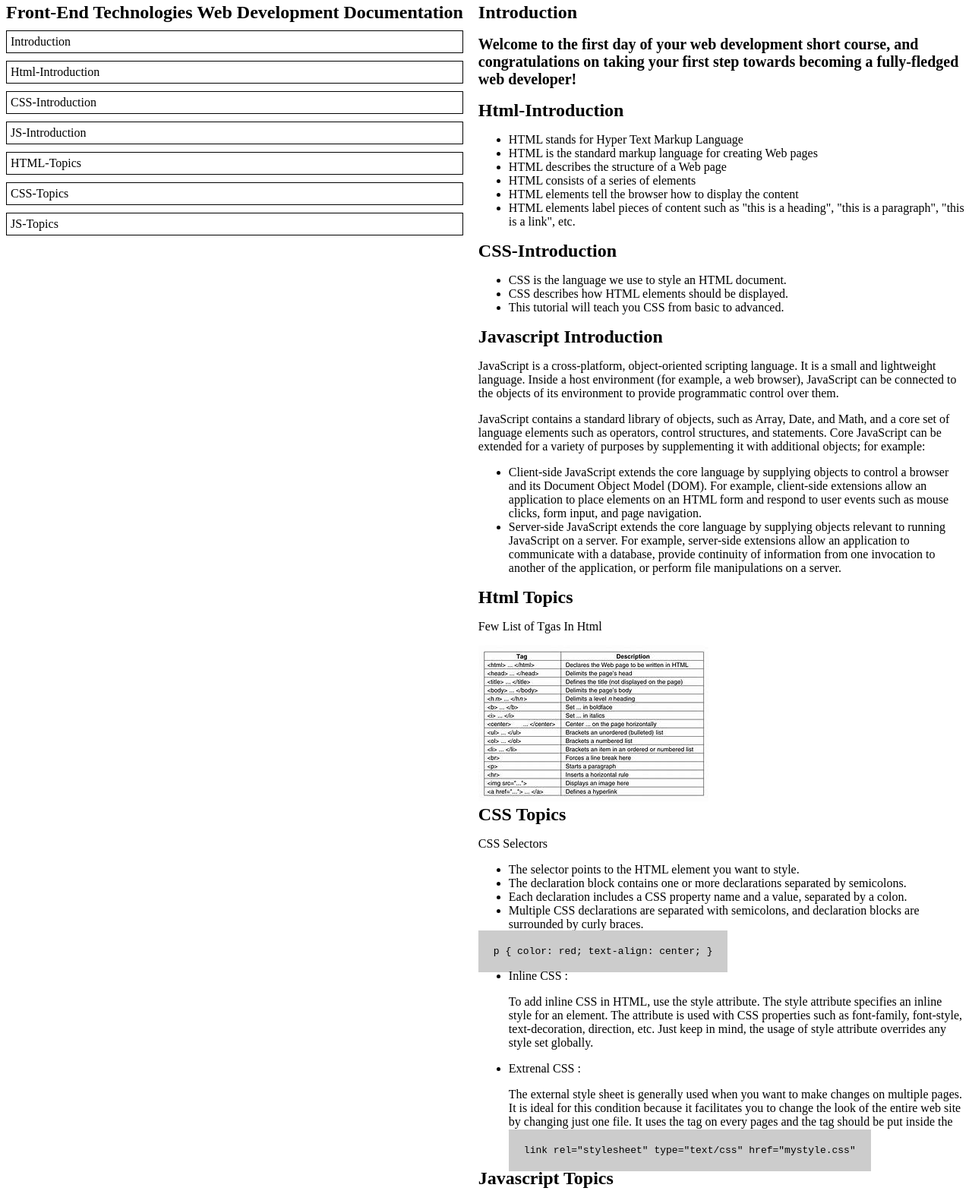
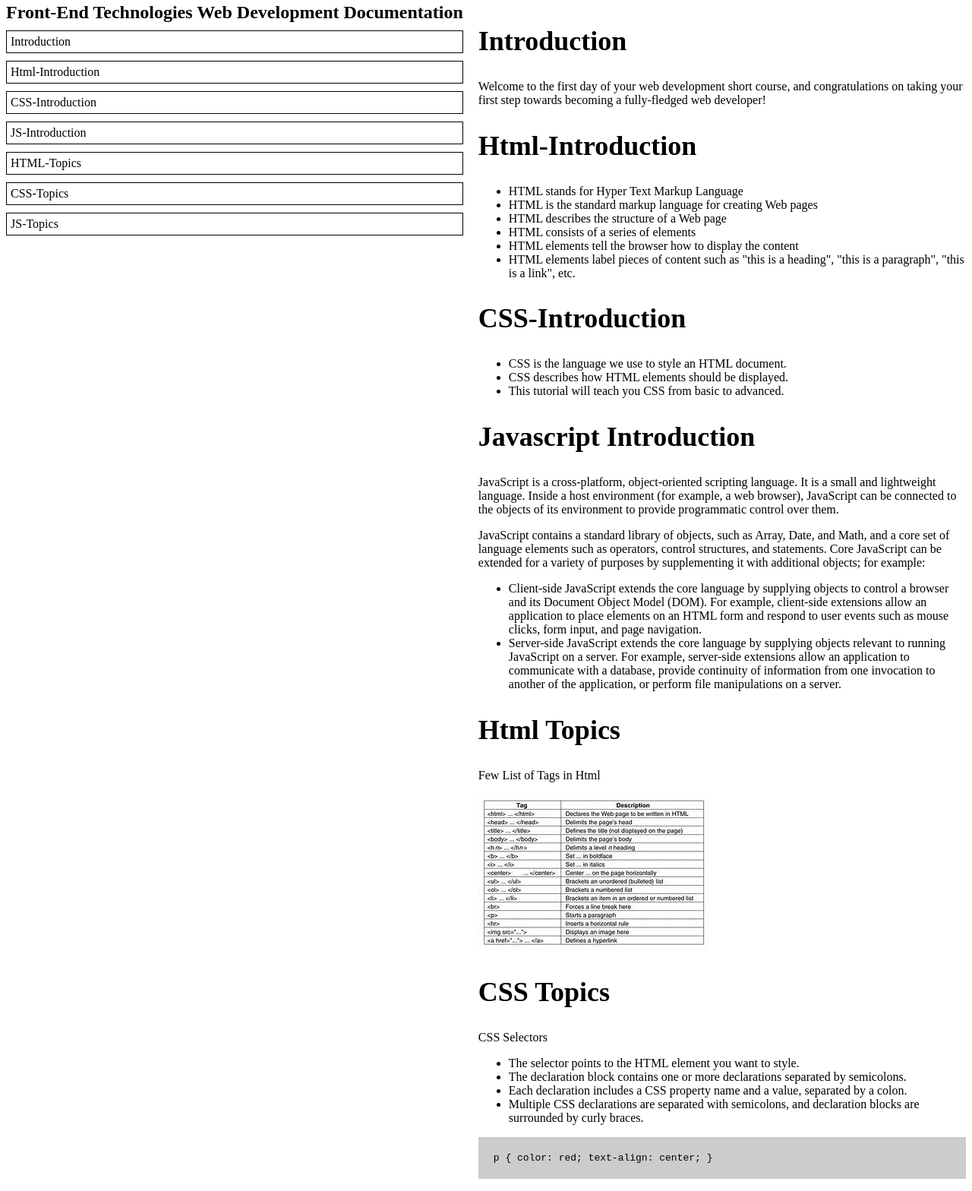
Before and after one commit to aeon9300/Project_Code_Review, a website: page index.html in a window 1280 px wide. Shown: the part 5-1573 px from the top of the page at 76% size. Drawn offline with Linux system fonts and the light colour scheme.

Commit message:
Fix Linter Errors

```diff
--- a/index.html
+++ b/index.html
@@ -4,7 +4,7 @@
     <meta charset="UTF-8">
     <meta http-equiv="X-UA-Compatible" content="IE=edge">
     <meta name="viewport" content="width=device-width, initial-scale=1.0">
-    <link rel="stylesheet" type="text/css" href="./style.css">
+    <link rel="stylesheet" type="text/css" href="style.css">
     <title>Document</title>
 </head>
 <body>
@@ -26,13 +26,18 @@
 
         <main id="main-doc">
             <section class="main-section" id="Introduction">
-              <header>Introduction</header>
-              <h1>Welcome to the first day of your web development short course,
+              <header>
+                <h2>Introduction</h2>
+              </header>
+
+              <p>Welcome to the first day of your web development short course,
               and congratulations on taking your first step towards becoming a
-                 fully-fledged web developer!</h1>
+              fully-fledged web developer!</p>
             </section>
             <section class="main-section" id="Html-Introduction">
-                <header>Html-Introduction</header>
+              <header>
+                <h2>Html-Introduction</h2>
+              </header>
                 <ul>
                   <li>HTML stands for Hyper Text Markup Language</li>
                   <li> HTML is the standard markup language for creating Web pages</li>
@@ -43,19 +48,20 @@
                 </ul>
               </section>
               <section class="main-section" id="CSS-Introduction">
-                <header>CSS-Introduction</header>
-                <p>
+                <header>
+                  <h2>CSS-Introduction</h2>
+                </header>
                   <ul>
                     <li>CSS is the language we use to style an HTML document.
-
-                     </li>
                     <li>CSS describes how HTML elements should be displayed.</li>
                     <li>This tutorial will teach you CSS from basic to advanced.</li>
                   </ul>
-                </p>
+
               </section>
               <section class="main-section" id="JS-Introduction">
-                <header>Javascript Introduction</header>
+                <header>
+                  <h2>Javascript Introduction</h2>
+                </header>
                 <p> JavaScript is a cross-platform, object-oriented scripting language. It is a small and lightweight language. Inside a host environment (for example, a web browser), JavaScript can be connected to the objects of its environment to provide programmatic
                   control over them.</p>
                 <p>JavaScript contains a standard library of objects, such as Array, Date, and Math, and a core set of language elements such as operators, control structures, and statements. Core JavaScript can be extended for a variety of purposes by supplementing
@@ -70,23 +76,25 @@
               </section>
 
               <section class="main-section" id="HTML-Topics">
-                <header>Html Topics</header>
-                <p>Few List of Tgas In Html</p>
-                <img id="image" src="./html tags.jpg" alt="Html Tgs List">
+                <header>
+                  <h2>Html Topics</h2>
+                </header>
+                <p>Few List of Tags in Html</p>
+                <img id="image" src="asset/html_tags.jpg" alt="Html Tgs List">
               </section>
+
               <section class="main-section" id="CSS-Topics">
-                <header>CSS Topics</header>
+                <header>
+                  <h2>CSS Topics</h2>
+                </header>
                 <p>CSS Selectors</p>
-                <p>
                   <ul>
                     <li>The selector points to the HTML element you want to style.</li>
-
                     <li>The declaration block contains one or more declarations separated by semicolons.</li>
-
                     <li>Each declaration includes a CSS property name and a value, separated by a colon.</li>
-
-                 <li> Multiple CSS declarations are separated with semicolons, and declaration blocks are surrounded by curly braces.</p>
-                 </li> </ul><code>p {
+                    <li> Multiple CSS declarations are separated with semicolons, and declaration blocks are surrounded by curly braces.</li>
+                  </ul>
+                  <code>p {
                     color: red;
                     text-align: center;
                   }
@@ -97,23 +105,21 @@
                       The attribute is used with CSS properties such as font-family, font-style, text-decoration,
                       direction, etc. Just keep in mind, the usage of style attribute overrides any style set globally.</p>
                   </li>
-        <li>Extrenal CSS :
+                  <li>External CSS :
                     <p>The external style sheet is generally used when you want to make changes on multiple pages. It is ideal for this condition because it facilitates you to change the look of the entire web site by changing just one file.
 
-            It uses the <link> tag on every pages and the <link> tag should be put inside the head section.<br>
+                  It uses the "link" tag on every pages and the "link" tag should be put inside the head section.<br>
+              </p></li>
               <code>
-
                 link rel="stylesheet" type="text/css" href="mystyle.css"
-
               </code>
-          </p>
-
-        </li>
             </ul>
           </section>
 
               <section class="main-section" id="JS-Topics">
-                <header>Javascript Topics</header>
+                <header>
+                  <h2>Javascript Topics</h2>
+                </header>
                       <p>Scope: <br></p>
                       <p>Scope determines the accessibility (visibility) of variables.
 
@@ -137,15 +143,8 @@
                         <p> A JavaScript function is a block of code designed to perform a particular task.
 
                           A JavaScript function is executed when "something" invokes it (calls it).</p>
-
               </section>
-
-
         </main>
-
-
       </div>
-
-
 </body>
 </html>
--- a/style.css
+++ b/style.css
@@ -1,58 +1,55 @@
-image{
+#image {
   justify-content: center;
-    align-items : center;
+  align-items: center;
 }
 
-  h1{
-    font-style: bold;
+h1 {
+  font-weight: bold;
   font-size: 20px;
 }
 
-  div.main-body{
-    display:grid;
-    grid-template-columns:minmax(200px,auto) 1fr;
+div.main-body {
+  display: grid;
+  grid-template-columns: minmax(200px, auto) 1fr;
   grid-template-areas: "navbar mainContent";
   grid-gap: 20px;
 }
 
-  nav#navbar{
+nav#navbar {
   grid-area: navbar;
-
 }
 
-  main#main-doc{
+main#main-doc {
   grid-area: mainContent;
 }
 
-  nav#navbar a{
-    display:block;
-    border:1px solid Black;
+nav#navbar a {
+  display: block;
+  border: 1px solid black;
   padding: 5px;
   margin: 10px 0;
   text-decoration: none;
   color: black;
-
 }
 
-  header{
+header {
   font-size: 1.5rem;
   font-weight: bold;
-
 }
 
-  code{
+code {
   background-color: #ccc;
   padding: 20px;
-    display: blaock;
+  display: block;
 }
 
+@media screen and (max-width: 750px) {
+  div.main-body {
+    grid-template-columns: 1fr;
+    grid-template-areas: "navbar" "mainContent";
+  }
 
-  @media screen and (max-width :750px){
-    div.main-body{
-      grid-template-columns: 1fr;
-      grid-template-areas:"navbar" "mainContent";
-    }
-    nav#navbar{
-      position:inherit;
+  nav#navbar {
+    position: inherit;
   }
 }
```
Also changed, not shown: package.json (added, +600 -0 lines), asset/html_tags.jpg (renamed from html tags.jpg), 2 other files. Lines whose indentation alone changed are shown as unchanged.
